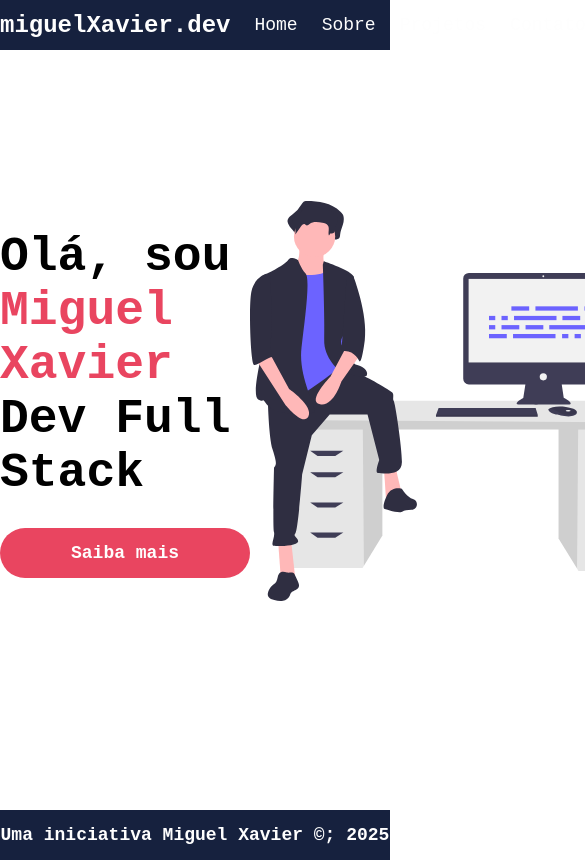
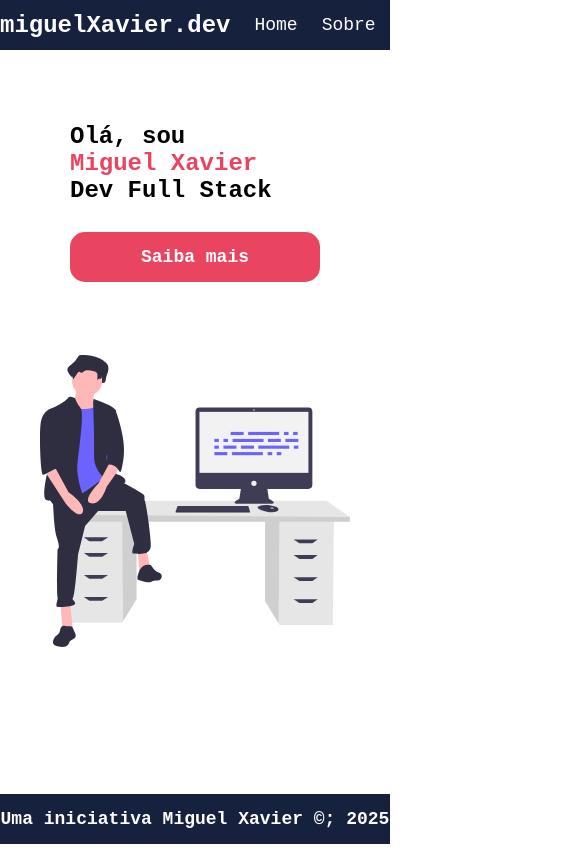
Before and after one commit to Goguel/Portifolio, a React (Vite) app: page / in a window 390 px wide. Shown: the top 860 px of the page, 585 px wide, since content can reach past the window. Built offline with nearby package versions, Linux system fonts and the light colour scheme; a web font is replaced by a local one.

Commit message:
feat: Adding responsivity to the Home

```diff
--- a/src/components/Card/index.jsx
+++ b/src/components/Card/index.jsx
@@ -16,7 +16,7 @@ function Card({ name, description, html_url }) {
                     <SiVite />
             </div>
             <a href={html_url} target="_blank"  rel="noopener noreferrer" className={styles.card_button}>
-              <p>Sabia mais</p><FaCircleArrowRight />
+              <p>Saiba mais</p><FaCircleArrowRight />
             </a>
 
         </section>
--- a/src/components/Container/container.module.css
+++ b/src/components/Container/container.module.css
@@ -6,7 +6,7 @@
     flex-direction: column;
     align-items: center;
 
-    padding-block: 16px;
+    padding-block: 50px;
     gap: 16px;
 
 }
--- a/src/components/Footer/footer.module.css
+++ b/src/components/Footer/footer.module.css
@@ -9,4 +9,7 @@
     display: flex;
     align-items: center;
     justify-content: space-around;
+
+    position: fixed;
+    bottom: 0;
 }
--- a/src/components/Header/header.module.css
+++ b/src/components/Header/header.module.css
@@ -7,6 +7,9 @@
     display: flex;
     align-items: center;
     justify-content: space-around;
+
+    position: fixed;
+    top: 0;
 }
 
 .header span {
--- a/src/pages/Home/home.module.css
+++ b/src/pages/Home/home.module.css
@@ -4,7 +4,7 @@
 
     display: flex;
     align-items: center;
-    justify-content: space-around;
+    justify-content: space-evenly;
 }
 
 .home img {
@@ -27,7 +27,7 @@
     font-size: 18px;
     font-weight: bold;
     border: 0;
-    border-radius: 25px;
+    border-radius: 15px;
     cursor: pointer;
     display: flex;
     align-items: center;
@@ -44,3 +44,23 @@
     background-color: var(--colorWhite);
     color: var(--colorRed);
 }
+
+@media (max-width: 768px) {
+    .home {
+        flex-direction: column;
+    }
+
+}
+
+@media (max-width: 480px) {
+    .home p{
+        font-size: 1.5rem;
+    }
+
+    .home img {
+        max-width: 100%;
+        height: auto;
+        padding-inline: 2.5rem;
+    }
+
+}
--- a/src/pages/Projetos/Projetos.module.css
+++ b/src/pages/Projetos/Projetos.module.css
@@ -1,8 +1,13 @@
 .projetos {
+    padding-block: 2.5rem;
+}
+
+.projetos h2{
     text-align: center;
 }
 
 .lista {
+    padding-block: 1.5rem;
     width: 100%;
     display: flex;
     flex-wrap: wrap;
```
